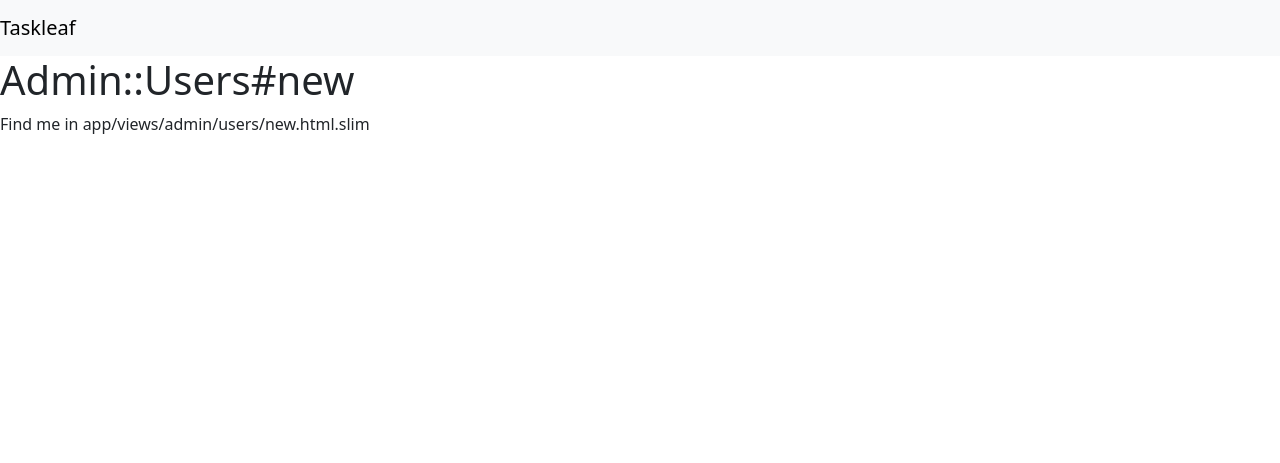
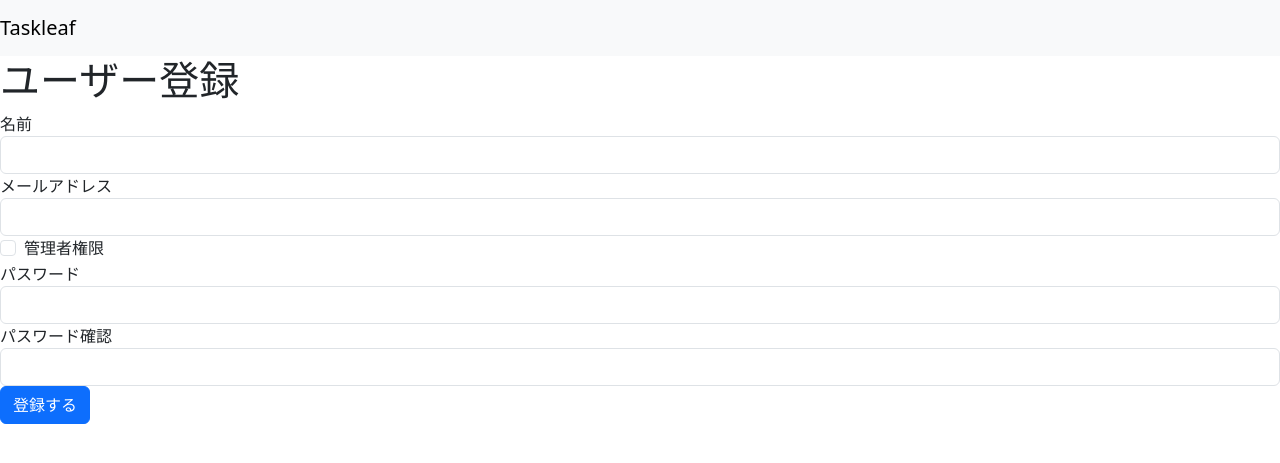
Before and after one commit to new1990/taskleaf, a Rails app: page /admin/users/new in a window 1280 px wide. Shown: the top 463 px of the page. Run offline with Rails 7, Linux system fonts and the light colour scheme; style sheets or scripts are compiled from the project's sources; some libraries are stand-ins or nearby versions.

Commit message:
Create admin new html

```diff
--- a/app/views/admin/users/new.html.slim
+++ b/app/views/admin/users/new.html.slim
@@ -1,2 +1,20 @@
-h1 Admin::Users#new
-p Find me in app/views/admin/users/new.html.slim
+h1 ユーザー登録
+
+= form_with model: [:admin, @user], local: true do |f|
+    .form-group
+      = f.label :name, "名前"
+      = f.text_field :name, class: "form-control"
+    .form-group
+      = f.label :email, "メールアドレス"
+      = f.text_field :email, class: "form-control"
+    .form-check
+      = f.label :admin, class: "form-check-label" do
+        = f.check_box :admin, class: "form-check-input"
+        | 管理者権限
+    .form-group
+      = f.label :password, "パスワード"
+      = f.password_field :password, class: "form-control"
+    .form-group
+      = f.label :password_confirmation, "パスワード確認"
+      = f.password_field :password_confirmation, class: "form-control"
+    = f.submit "登録する", class: "btn btn-primary"
```
